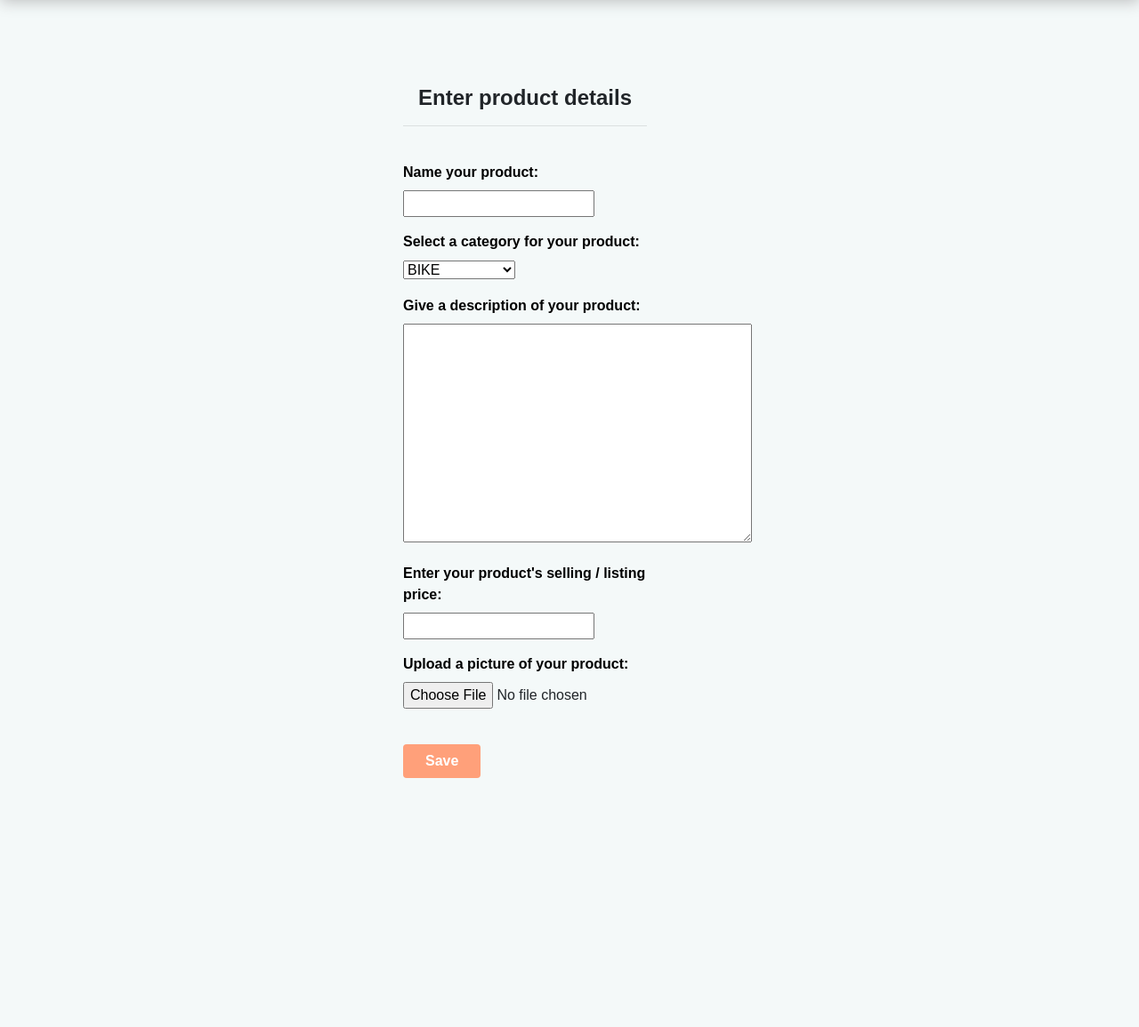
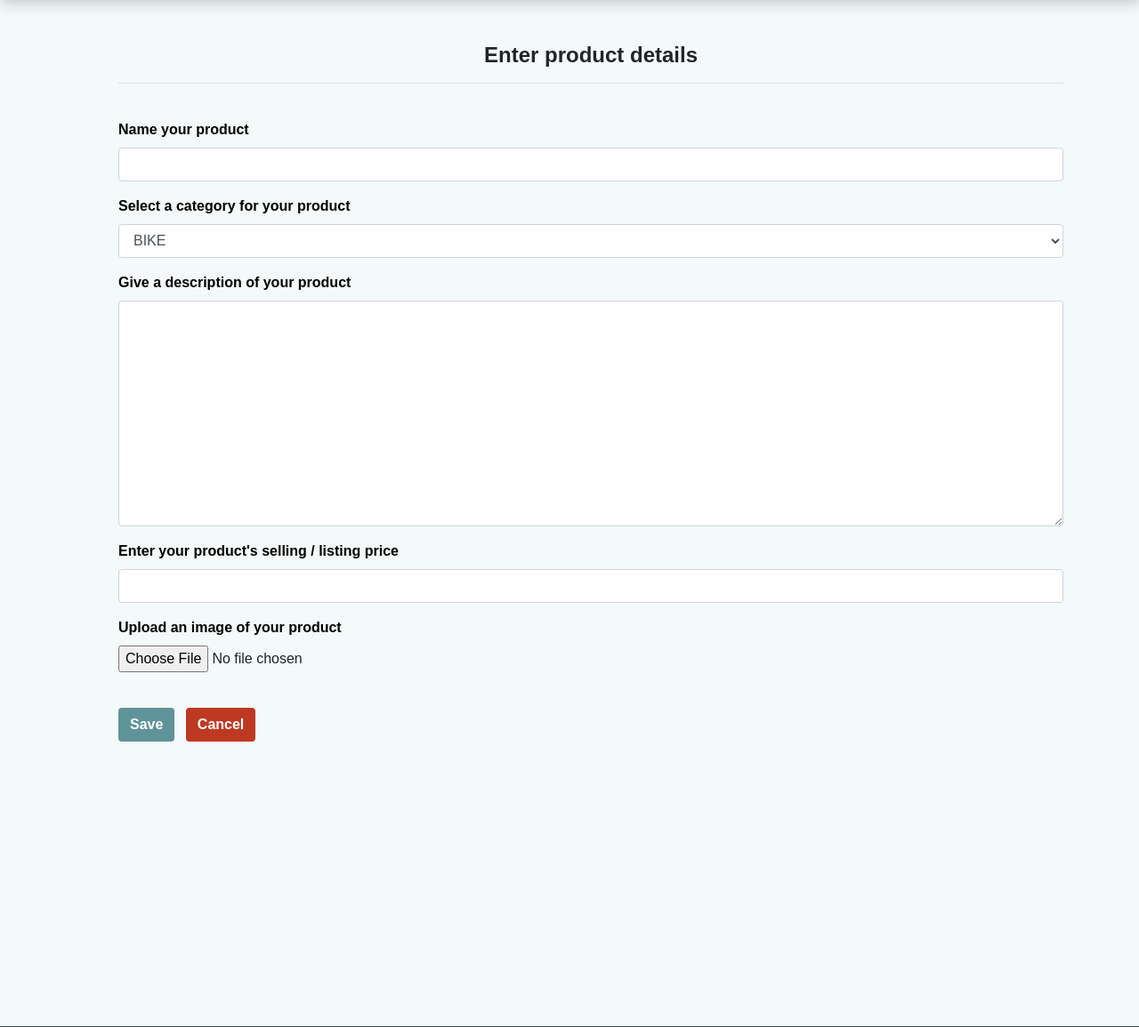
Before and after one commit to jash56/BE_Project, a Django app: page /chat/newItem in a window 1280 px wide. Shown: the part 98-1253 px from the top of the page at 89% size. Run offline with Django 3.2, Linux system fonts and the light colour scheme; some libraries are stand-ins or nearby versions.

Commit message:
Firebase bucket setup for product images upload

```diff
--- a/negobot/chat/forms.py
+++ b/negobot/chat/forms.py
@@ -5,11 +5,10 @@ class ItemForm(forms.ModelForm):
 
 	class Meta:
 		model = Item
-		fields = ('name', 'category', 'description', 'listing_price', 'image')
+		fields = ('name', 'category', 'description', 'listing_price')
 		labels = {
 		"name": "Name your product",
         "category": "Select a category for your product",
 		"description": "Give a description of your product",
 		"listing_price": "Enter your product's selling / listing price",
-		"image": "Upload a picture of your product"
-    }
+    	}
--- a/negobot/chat/models.py
+++ b/negobot/chat/models.py
@@ -16,7 +16,7 @@ class Item(models.Model):
 
     category = models.CharField(max_length=20, choices=category_list, default='bike')
     description = models.TextField(max_length=1000)
-    image = models.ImageField(upload_to='item_image')
+    image_url = models.URLField(max_length=2033, default=None)
     listing_price = models.IntegerField()
     name = models.CharField(max_length=100)
     seller = models.ForeignKey(User, on_delete=models.CASCADE)
--- a/negobot/chat/templates/chat/room.html
+++ b/negobot/chat/templates/chat/room.html
@@ -16,7 +16,7 @@
     <div class="card mt-3">
         <div class="row">
             <div class="d-flex justify-content-center align-items-center" style="width: 100%;">
-                <img src="{{item.image.url}}" alt="{{item.category}}" style="width: 92%; height: 200px;">
+                <img src="{{item.image_url}}" alt="{{item.category}}" style="width: 92%; height: 200px;">
             </div>
             <div>
                 <div class="card-body d-flex justify-content-center flex-column pl-4">
--- a/negobot/chat/templates/item/item_buyer_list.html
+++ b/negobot/chat/templates/item/item_buyer_list.html
@@ -7,7 +7,7 @@
     <div class="card mb-3" style="width: 700px; margin-top: 3rem;">
         <div class="row no-gutters">
           <div class="col-md-4 d-flex justify-content-center align-items-center">
-            <img class="ml-2" src="{{item.image.url}}" alt="{{item.category}}" style="width: 300px; height: 300px;">
+            <img class="ml-2" src="{{item.image_url}}" alt="{{item.category}}" style="width: 300px; height: 300px;">
           </div>
           <div class="col-md-8">
             <div class="card-body">
--- a/negobot/chat/templates/item/item_create_update.html
+++ b/negobot/chat/templates/item/item_create_update.html
@@ -1,16 +1,39 @@
 {% extends 'base/base_logged_in.html' %}
 {% load static %}
+{% load widget_tweaks %}
 
 {% block content %}
 <div class='container justify-content-center mt-5'>
-    <div class='ml-20 p-5 col-4'>
+    <div class='ml-5'>
         <form method="post" enctype="multipart/form-data">
             {% csrf_token %}
+            <strong>
             <H4 class='row justify-content-sm-center'><b>Enter product details</b></H4><hr>
             <br>
-            <b>{{ form.as_p }}</b>
-            <br>
-            <input type="submit" value="Save" class="btn btnclr px-4">
+            {% for field in form.visible_fields %}
+            <div class="form-group">
+                <label for="{{ field.id_for_label }}">{{ field.label }}</label>
+                {{ field|add_class:'form-control' }}
+                {% for error in field.errors %}
+                <span class="help-block">{{ error }}</span>
+                {% endfor %}
+            </div>
+            {% endfor %}
+            <div class="form-group">
+                {% if image_url %}
+                    Current Image<br>
+                    <a href="{{ image_url }}">View Current Image</a><br><br>
+                    <label for="image">Re-upload your product image</label><br>
+                {% else %}
+                    <label for="image">Upload an image of your product</label><br>
+                {% endif %}
+                <input type="file" name="image"><br><br>
+            </div>
+            <div class="form-group">
+                <button type="submit" class="btn btnclr-blue mr-2">Save</button>
+                <a href="/chat/myItemList" class="btn btnclr-red">Cancel</a>
+            </div>
+            </strong>
         </form>
     </div>
 </div>
--- a/negobot/chat/templates/item/item_detail.html
+++ b/negobot/chat/templates/item/item_detail.html
@@ -6,7 +6,7 @@
     <div class="card mb-3" style="width: 700px; margin-top: 3rem;">
         <div class="row no-gutters">
           <div class="col-md-4 d-flex justify-content-center align-items-center">
-            <img src="{{item.image.url}}" alt="{{item.category}}" style="width: 300px; height: 300px;">
+            <img src="{{item.image_url}}" alt="{{item.category}}" style="width: 300px; height: 300px;">
           </div>
           <div class="col-md-8">
             <div class="card-body">
--- a/negobot/chat/templates/item/item_list.html
+++ b/negobot/chat/templates/item/item_list.html
@@ -18,7 +18,7 @@
 {% for item in object_list %}
     <div class="col-md-4 mb-4 mt-4">
         <div class="card licard">
-            <img class="card-img-top" src="{{item.image.url}}" alt="{{item.category}}" style="height:250px; max-width:340px">
+            <img class="card-img-top" src="{{item.image_url}}" alt="{{item.category}}" style="height:250px; max-width:340px">
             <div class="card-body">
                 <h4 class="card-title"><strong>{{item.name}}</strong> <small>({{item.category.lower}})</small></h4>
                 <h6 class="card-subtitle mb-2 text-muted" style="font-size: 120%"><strong>Seller Listing Price</strong>:   <i class="fas fa-rupee-sign"></i>   {{item.listing_price}}</h6>
--- a/negobot/chat/views/item.py
+++ b/negobot/chat/views/item.py
@@ -6,6 +6,23 @@ from django.shortcuts import render, redirect
 
 from ..models import Item, Message
 from ..forms import ItemForm
+
+import pyrebase
+import os
+
+config = {
+    "apiKey": "AIzaSyDj9DPTgoKXN1mc6yn6oLvuVif1GGcV1RA",
+    "authDomain": "negobot-dca88.firebaseapp.com",
+    "projectId": "negobot-dca88",
+    "storageBucket": "negobot-dca88.appspot.com",
+    "messagingSenderId": "309578681717",
+    "appId": "1:309578681717:web:4c6aeabd4bb571a28d573c",
+    "measurementId": "G-4DV29PEF44",
+    "databaseURL": ""
+}
+
+firebase = pyrebase.initialize_app(config)
+storage = firebase.storage()
 
 class ItemCreateView(CreateView):
     model = Item
@@ -18,6 +35,10 @@ class ItemCreateView(CreateView):
             item = form.save(commit=False)
             seller = self.request.session.get('username')
             item.seller = User.objects.get(username=seller)
+            item.image_url = ''
+            item.save()
+            storage.child(seller + '/' + str(item.id)).put(request.FILES['image'])
+            item.image_url = storage.child(seller + '/' + str(item.id)).get_url(None)
             item.save()
             return redirect('my-item-list')
         return render(request, 'item/item_create_update.html', {'form': form})
@@ -79,6 +100,8 @@ class ItemDetailView(DetailView):
     def get_context_data(self, **kwargs):
         context = super().get_context_data(**kwargs)
         context['username'] = self.request.session.get('username')
+        if self.request.method == "GET":
+            context['image_url'] =  storage.child(context['username'] + '/' + str(self.kwargs['pk'])).get_url(None)
         return context
 
 class ItemUpdateView(UpdateView):
@@ -94,18 +117,29 @@ class ItemUpdateView(UpdateView):
             item.id = self.kwargs['pk']
             seller = self.request.session.get('username')
             item.seller = User.objects.get(username=seller)
+            image = request.FILES.get('image', False)
+            if image is False:
+                item.image_url = Item.objects.get(id = self.kwargs['pk']).image_url
+            else:
+                storage.child(seller + '/' + str(item.id)).put(image)
+                item.image_url = storage.child(seller + '/' + str(item.id)).get_url(None)
             item.save()
             return redirect('my-item-list')
         return render(request, 'item/item_create_update.html', {'form': form})
 
     def get_context_data(self, **kwargs):
+        item_id = self.kwargs['pk']
         context = super().get_context_data(**kwargs)
         context['username'] = self.request.session.get('username')
+        if self.request.method == "GET":
+            context['image_url'] =  storage.child(context['username'] + '/' + str(item_id)).get_url(None)
         return context
 
 def item_delete(request, pk):
 
-    Item.objects.get(id=pk).delete()
+    item = Item.objects.get(id=pk)
+    #storage.refFromUrl(item.image_url).delete()
+    item.delete()
     return redirect('my-item-list')
 
 def buyer_list(request, pk):
--- a/negobot/negobot/settings.py
+++ b/negobot/negobot/settings.py
@@ -39,6 +39,7 @@ INSTALLED_APPS = [
     'django.contrib.staticfiles',
     'chat',
     'channels',
+    'widget_tweaks',
 ]
 
 MIDDLEWARE = [
```
Also changed, not shown: negobot/chat/migrations/0001_initial.py, negobot/chat/migrations/0002_auto_20210331_1400.py (deleted), negobot/db.sqlite3, negobot/media/item_image/chair.jpeg (deleted), negobot/media/item_image/chair.jpg (deleted), negobot/media/item_image/chair1.jpeg (deleted), negobot/media/item_image/phone.jpg (deleted), negobot/media/item_image/phone_4LGhG5m.jpg (deleted), negobot/media/item_image/wallpaper.jpg (deleted).
